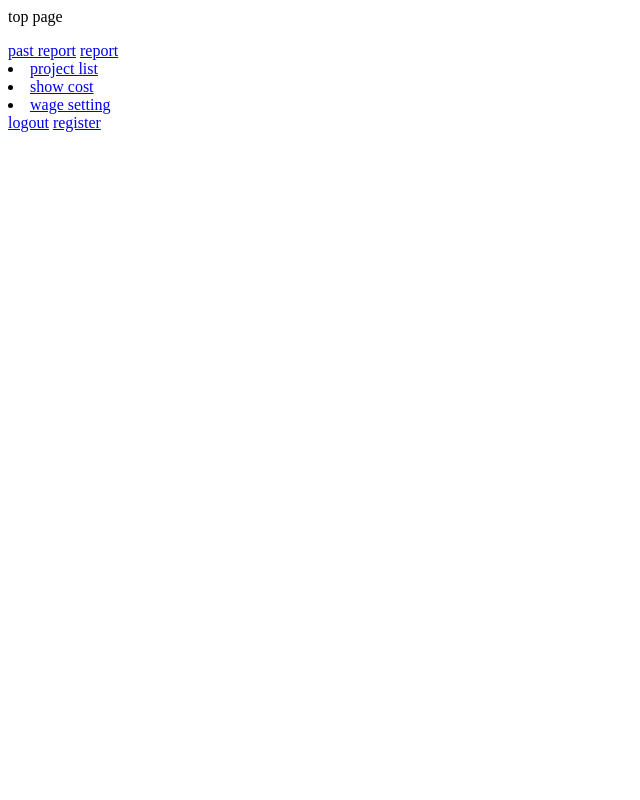
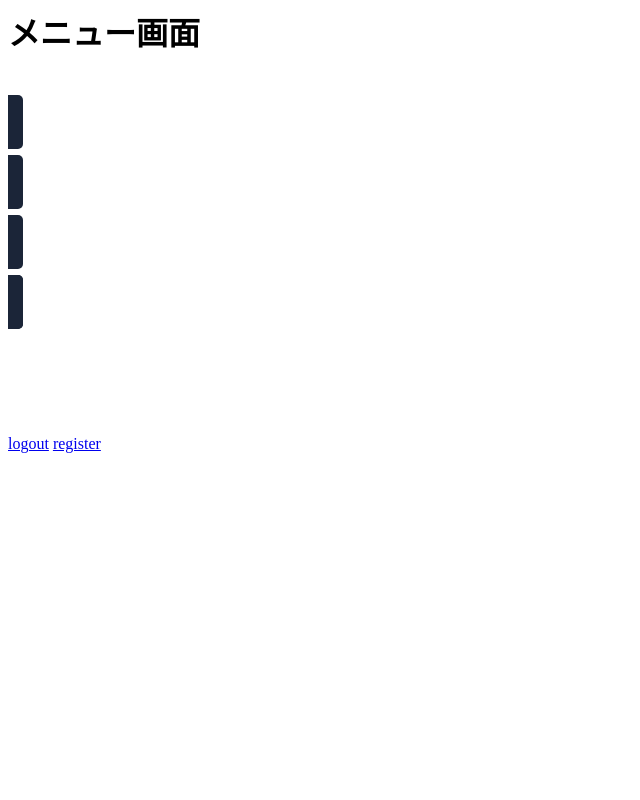
Before and after one commit to t17cs047/t17cs047, a Django app: page /daily_report/index/ in a window 1280 px wide. Shown: the whole page, without its empty margins (0-640 px from the left). Run offline with Django 3.2, Linux system fonts and the light colour scheme; the visitor is signed in with stand-in values (Sample User, id 1); parts of the project's set-up code (start-up, migrations or seed data) failed here and were passed over.

Commit message:
[add]メニュー画面のcss追加

```diff
--- a/daily_report/templates/daily_report/index.html
+++ b/daily_report/templates/daily_report/index.html
@@ -1,3 +1,4 @@
+{% load static %}
 <html>
 
 <head>
@@ -5,16 +6,31 @@
     <title>index</title>
     <meta name="viewport" content="width=device-width, initial-scale=1">
 </head>
+
 <body>
-<p>top page</p>
 
-<a href="{% url 'report_list' %}">past report</a>
-<a href="{% url 'write' %}">report</a>
-<li><a href="{% url 'list' %}">project list</a></li>
-<li><a href="{% url 'show_cost' %}">show cost</a></li>
-<li><a href="{% url 'list_wage' %}">wage setting</a></li>
-<a href="{% url 'logout' %}">logout</a>
-<a href="{% url 'register' %}">register</a>
+	{% block extrahead %}
+      <link href="{% static 'index.css' %}" rel="stylesheet">
+    {% endblock %}
+
+	<div class="title">
+	  <h1>メニュー画面</h1>
+	</div>
+
+	<div class="cp_navi">
+	<div id="cp_sidenav" class="sidenav">
+
+	<a href="{% url 'report_list' %}" id="past_report">日報一覧</a>
+	<a href="{% url 'write' %}" id="report">日報</a>
+	<a href="{% url 'list' %}" id="project_list">プロジェクト一覧</a>
+	<a href="{% url 'show_cost' %}" id="show_cost">原価表示</a>
+	<a href="{% url 'list_wage' %}" id="wage_setting">単価設定</a>
+
+	</div>
+	</div>
+
+	<a href="{% url 'logout' %}" >logout</a>
+	<a href="{% url 'register' %}">register</a>
 
 </body>
 </html>
--- /dev/null
+++ b/static/index.css
@@ -0,0 +1,50 @@
+.title {
+    font-family: 'fantasy', fantasy;
+}
+
+*, *:before, *:after {
+	-webkit-box-sizing: border-box;
+	        box-sizing: border-box;
+}
+.cp_navi {
+	position: relative;
+	overflow: hidden;
+	width: 360px;
+	height:360px;
+}
+.cp_navi #cp_sidenav a {
+	font-size: 20px;
+	position: absolute;
+	left: -95px;
+	width: 110px;
+	height: 54px;
+	padding: 12px 15px;
+	transition: 0.3s;
+	text-decoration: none;
+	color: #ffffff;
+	border-radius: 0 5px 5px 0;
+}
+.cp_navi #cp_sidenav a:hover {
+	left: -10px;
+}
+.cp_navi #past_report {
+	top: 20px;
+	background-color: #1b2538;
+}
+.cp_navi #report {
+	top: 80px;
+	background-color: #1b2538;
+}
+.cp_navi #project_list {
+	top: 140px;
+	background-color: #1b2538;
+}
+.cp_navi #show_cost {
+	top: 200px;
+	background-color: #1b2538;
+}
+
+.cp_navi #wage_setting {
+	top: 200px;
+	background-color: #1b2538;
+}
```
Also changed, not shown: 1 other file.
